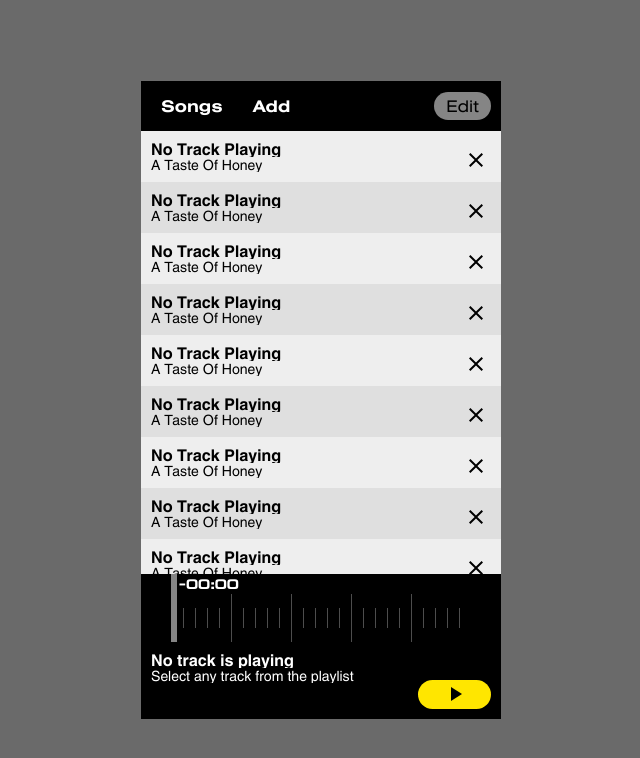
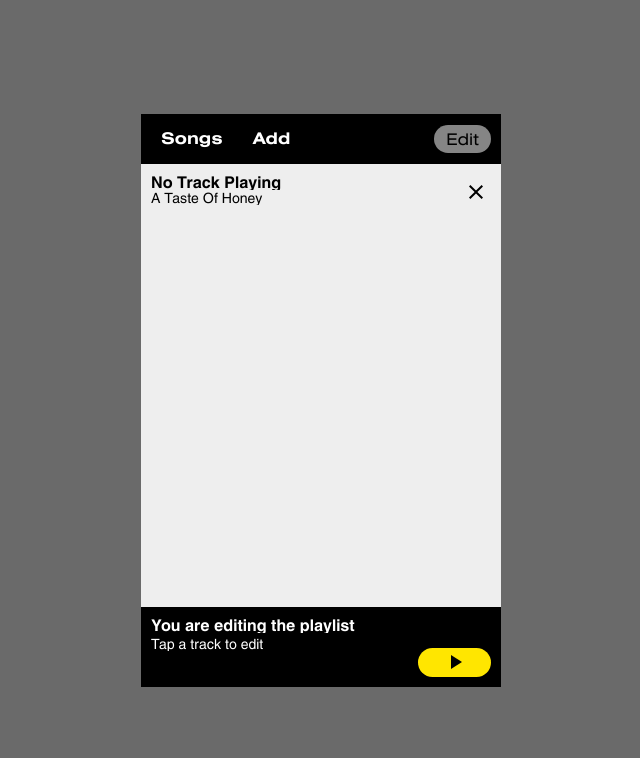
Before and after one commit to reptofrog/player, a React app: page / in a window 1280 px wide. Both pictures are taken after a click on the element "Edit". Shown: the top 758 px of the page, without its empty margins (319-959 px from the left). Built offline with nearby package versions, Linux system fonts and the light colour scheme.

Commit message:
BottomPanel progress

```diff
--- a/src/components/bottom_panel.tsx
+++ b/src/components/bottom_panel.tsx
@@ -71,6 +71,8 @@ const BottomPanel = (state: any): JSX.Element => {
         }
     });
 
+    const render = (): any => {
+        if(state.get.currentScreen != 'edit') {
             return(
                 <Panel>
                     <Slider
@@ -89,7 +91,21 @@ const BottomPanel = (state: any): JSX.Element => {
                         <PlayButton />
                     </Information>
                 </Panel>
-    );
+            )
+        } else {
+            return(
+                <Panel>
+                    <Information>
+                        <InfoTitle className="withMargin">You are editing the playlist</InfoTitle>
+                        <InfoSubtitle>Tap a track to edit</InfoSubtitle>
+                        <PlayButton />
+                    </Information>
+                </Panel>
+            )
+        }
+    };
+
+    return(render());
 };
 
 const Panel = styled.div`
@@ -175,6 +191,10 @@ const InfoTitle = styled.p`
     white-space: nowrap;
 
     margin-block-end: 0.2rem;
+
+    &.withMargin {
+        margin-block-end: 0.5rem;
+    }
 `;
 
 const InfoSubtitle = styled.p`
--- a/src/components/playlist.tsx
+++ b/src/components/playlist.tsx
@@ -19,6 +19,10 @@ const Playlist = (state: any): JSX.Element => {
         });
     };
 
+    const removalButtonClickHandler = (e: any) => {
+
+    }
+
     useEffect(() => {
         listRef.current!.scrollTo(0, state.get.playlistScroll);
     }, [])
@@ -29,57 +33,10 @@ const Playlist = (state: any): JSX.Element => {
             ref={listRef}
         >
             <Track>
-                <RemovalButton currentScreen={state.get.currentScreen}/>
-                <TrackName>No Track Playing</TrackName>
-                <ArtistName>A Taste Of Honey</ArtistName>
-            </Track>
-            <Track>
-                <RemovalButton currentScreen={state.get.currentScreen}/>
-                <TrackName>No Track Playing</TrackName>
-                <ArtistName>A Taste Of Honey</ArtistName>
-            </Track>
-            <Track>
-                <RemovalButton currentScreen={state.get.currentScreen}/>
-                <TrackName>No Track Playing</TrackName>
-                <ArtistName>A Taste Of Honey</ArtistName>
-            </Track>
-            <Track>
-                <RemovalButton currentScreen={state.get.currentScreen}/>
-                <TrackName>No Track Playing</TrackName>
-                <ArtistName>A Taste Of Honey</ArtistName>
-            </Track>
-            <Track>
-                <RemovalButton currentScreen={state.get.currentScreen}/>
-                <TrackName>No Track Playing</TrackName>
-                <ArtistName>A Taste Of Honey</ArtistName>
-            </Track>
-            <Track>
-                <RemovalButton currentScreen={state.get.currentScreen}/>
-                <TrackName>No Track Playing</TrackName>
-                <ArtistName>A Taste Of Honey</ArtistName>
-            </Track>
-            <Track>
-                <RemovalButton currentScreen={state.get.currentScreen}/>
-                <TrackName>No Track Playing</TrackName>
-                <ArtistName>A Taste Of Honey</ArtistName>
-            </Track>
-            <Track>
-                <RemovalButton currentScreen={state.get.currentScreen}/>
-                <TrackName>No Track Playing</TrackName>
-                <ArtistName>A Taste Of Honey</ArtistName>
-            </Track>
-            <Track>
-                <RemovalButton currentScreen={state.get.currentScreen}/>
-                <TrackName>No Track Playing</TrackName>
-                <ArtistName>A Taste Of Honey</ArtistName>
-            </Track>
-            <Track>
-                <RemovalButton currentScreen={state.get.currentScreen}/>
-                <TrackName>No Track Playing</TrackName>
-                <ArtistName>A Taste Of Honey</ArtistName>
-            </Track>
-            <Track>
-                <RemovalButton currentScreen={state.get.currentScreen}/>
+                <RemovalButton
+                    currentScreen={state.get.currentScreen}
+                    onClick={removalButtonClickHandler}
+                />
                 <TrackName>No Track Playing</TrackName>
                 <ArtistName>A Taste Of Honey</ArtistName>
             </Track>
```
Lines whose indentation alone changed are shown as unchanged.
